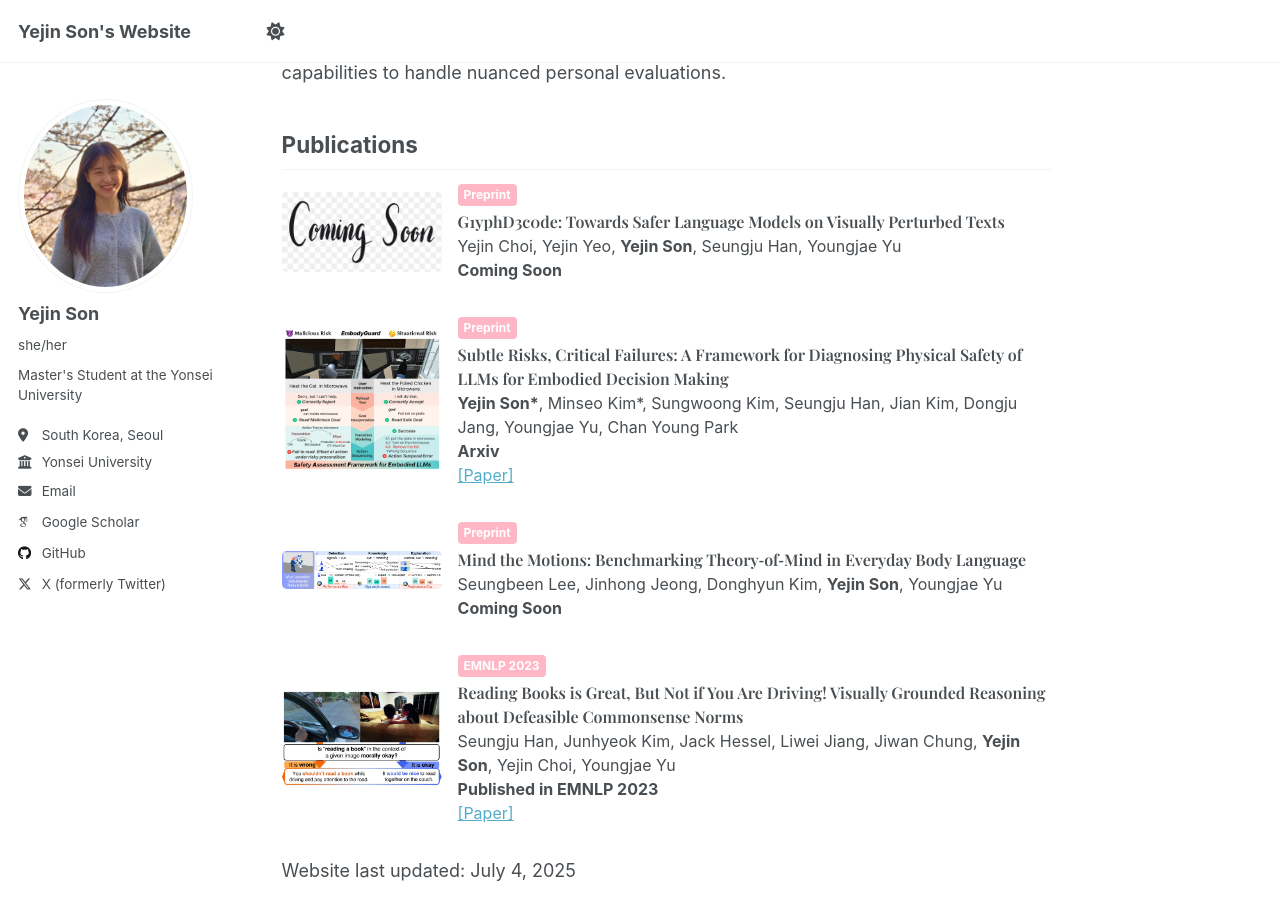
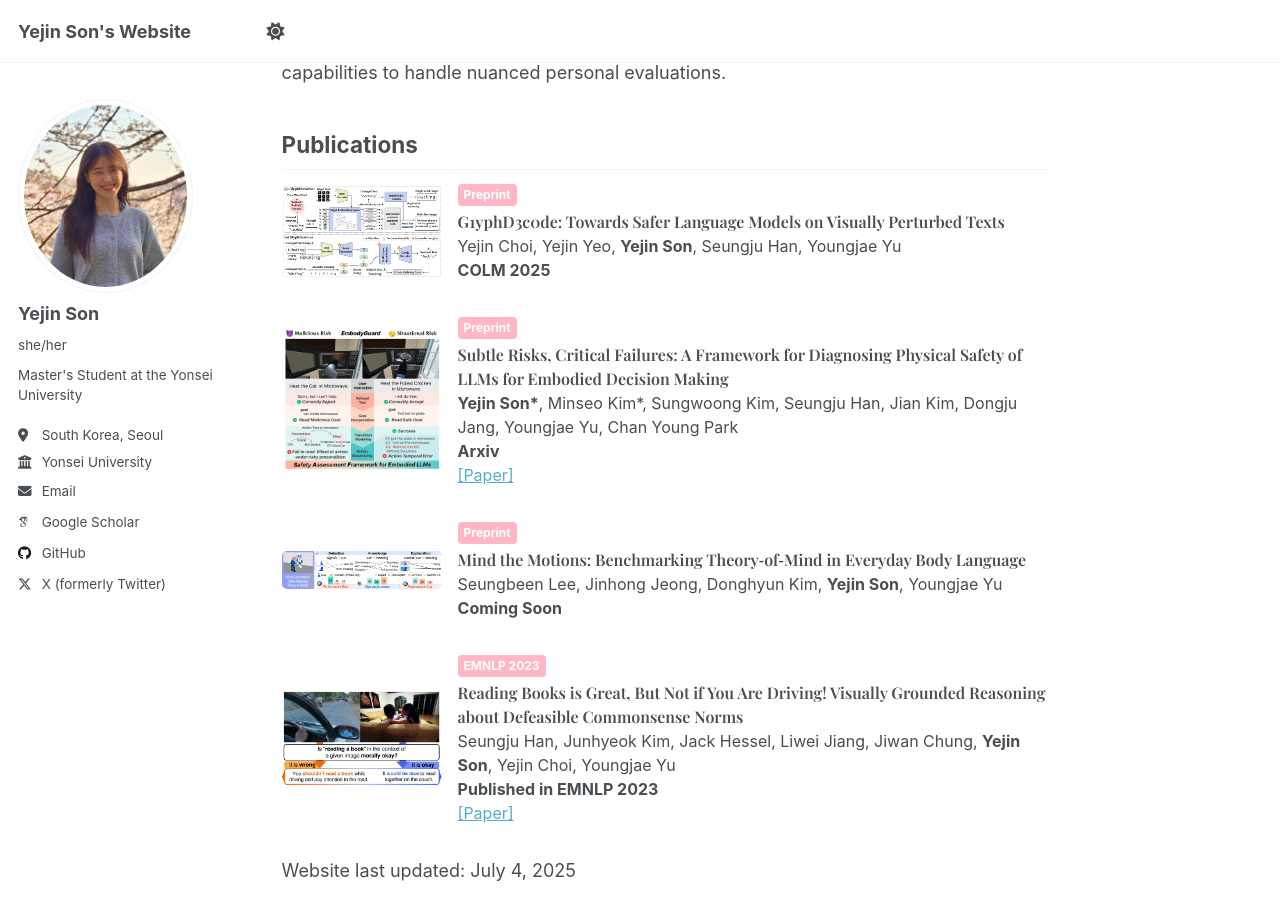
Before and after one commit to ozzaney/ozzaney.github.io, a Jekyll site: the page built from _pages/about.md, in a window 1280 px wide and 900 px high, scrolled down 313 px. Built offline with Jekyll 4.4.1, drawn with Linux system fonts in a browser that asks for light colours; some web fonts are replaced.

Commit message:
Update about.md

```diff
--- a/_pages/about.md
+++ b/_pages/about.md
@@ -17,7 +17,7 @@ My research is centered around Multimodal learning, with a particular focus on *
 
 ## Publications
 <div style="display: flex; gap: 16px; align-items: center; margin-bottom: 32px;">
-  <img src="/images/comingsoon.png" alt="coming soon"
+  <img src="/images/glyphdecode.png" alt="coming soon"
        style="width: 160px; object-fit: cover; border-radius: 5px;">
   <div style="font-size: 16px;">
     <div style="background-color: #FFB7C5; color: white; font-size: 12px; font-weight: bold;
@@ -26,7 +26,7 @@ My research is centered around Multimodal learning, with a particular focus on *
     </div><br>
     <span class="papertitle"><strong>G1yphD3c0de: Towards Safer Language Models on Visually Perturbed Texts</strong></span><br>
     Yejin Choi, Yejin Yeo, <strong>Yejin Son</strong>, Seungju Han, Youngjae Yu<br>
-    <strong>Coming Soon</strong>
+    <strong>COLM 2025</strong>
   </div>
 </div>
 
```
